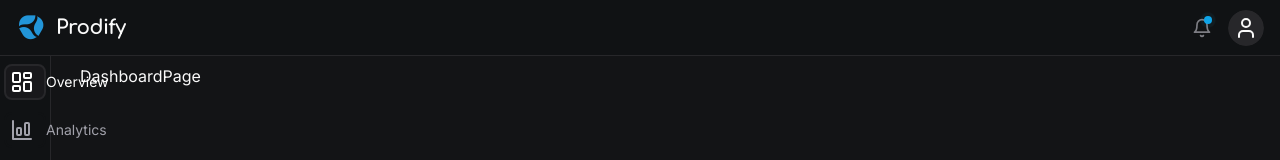
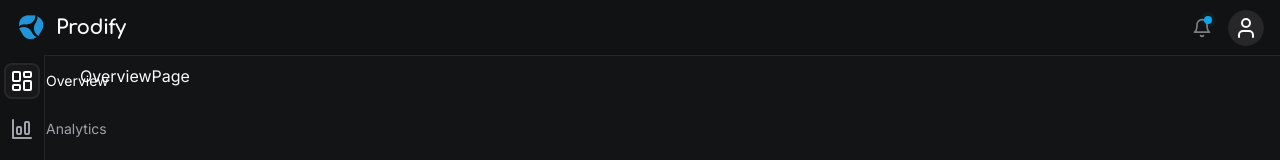
Before and after one commit to Sellucas/prodify, a Next.js app: page /dashboard in a window 1280 px wide. Shown: the top 160 px of the page. Built offline with nearby package versions, Linux system fonts and the light colour scheme; no server answers.

Commit message:
fix: sidebar width

```diff
--- a/app/(protected)/dashboard/_components/navigation.tsx
+++ b/app/(protected)/dashboard/_components/navigation.tsx
@@ -16,7 +16,7 @@ import NavigationLink from "@/app/(protected)/dashboard/_components/navigation-l
 
 const containerVariants = {
   close: {
-    width: "3.2rem",
+    width: "2.8rem",
     transition: {
       type: "spring",
       damping: 15,
@@ -65,11 +65,11 @@ const Navigation = () => {
       variants={containerVariants}
       animate={containerControls}
       initial="close"
-      className="bg-background2 flex flex-col z-10 gap-5 pt-16 pb-5 px-1 fixed top-0 left-0 h-full border-r border-muted"
+      className="bg-background2 flex flex-col z-50 gap-5 mt-[55px] pb-16 px-1 fixed top-0 left-0 h-full border-r border-muted"
       onMouseEnter={handleMouseEnter}
       onMouseLeave={handleMouseLeave}
     >
-      <div className="flex flex-col justify-between h-full">
+      <div className="flex flex-col justify-between h-full mt-2">
         <div className="flex flex-col gap-3">
           {navItemsTop.map(({ href, name, icon: Icon }) => (
             <NavigationLink key={href} href={href} name={name}>
--- a/app/(protected)/dashboard/board/[slug]/page.tsx
+++ b/app/(protected)/dashboard/board/[slug]/page.tsx
@@ -2,12 +2,13 @@
 
 import { useEffect, useState } from "react";
 import { useSearchParams } from "next/navigation";
+
 import { Column } from "@/app/(protected)/dashboard/_components/column";
 import { getAllCards } from "@/actions/get-user-card";
 import { ICard } from "@/types";
 import { BoardHeader } from "../../_components/board-header";
 
-const TestPage = ({ params }: { params: { slug: string } }) => {
+const KanbanPage = ({ params }: { params: { slug: string } }) => {
   const [cards, setCards] = useState<ICard[]>([]);
   const [isLoading, setIsLoading] = useState(true);
   const searchParams = useSearchParams();
@@ -72,4 +73,4 @@ const TestPage = ({ params }: { params: { slug: string } }) => {
   );
 };
 
-export default TestPage;
+export default KanbanPage;
--- a/app/(protected)/dashboard/page.tsx
+++ b/app/(protected)/dashboard/page.tsx
@@ -1,5 +1,5 @@
-const DashboardPage = () => {
-  return <div>DashboardPage</div>;
+const OverviewPage = () => {
+  return <div>OverviewPage</div>;
 };
 
-export default DashboardPage;
+export default OverviewPage;
```
